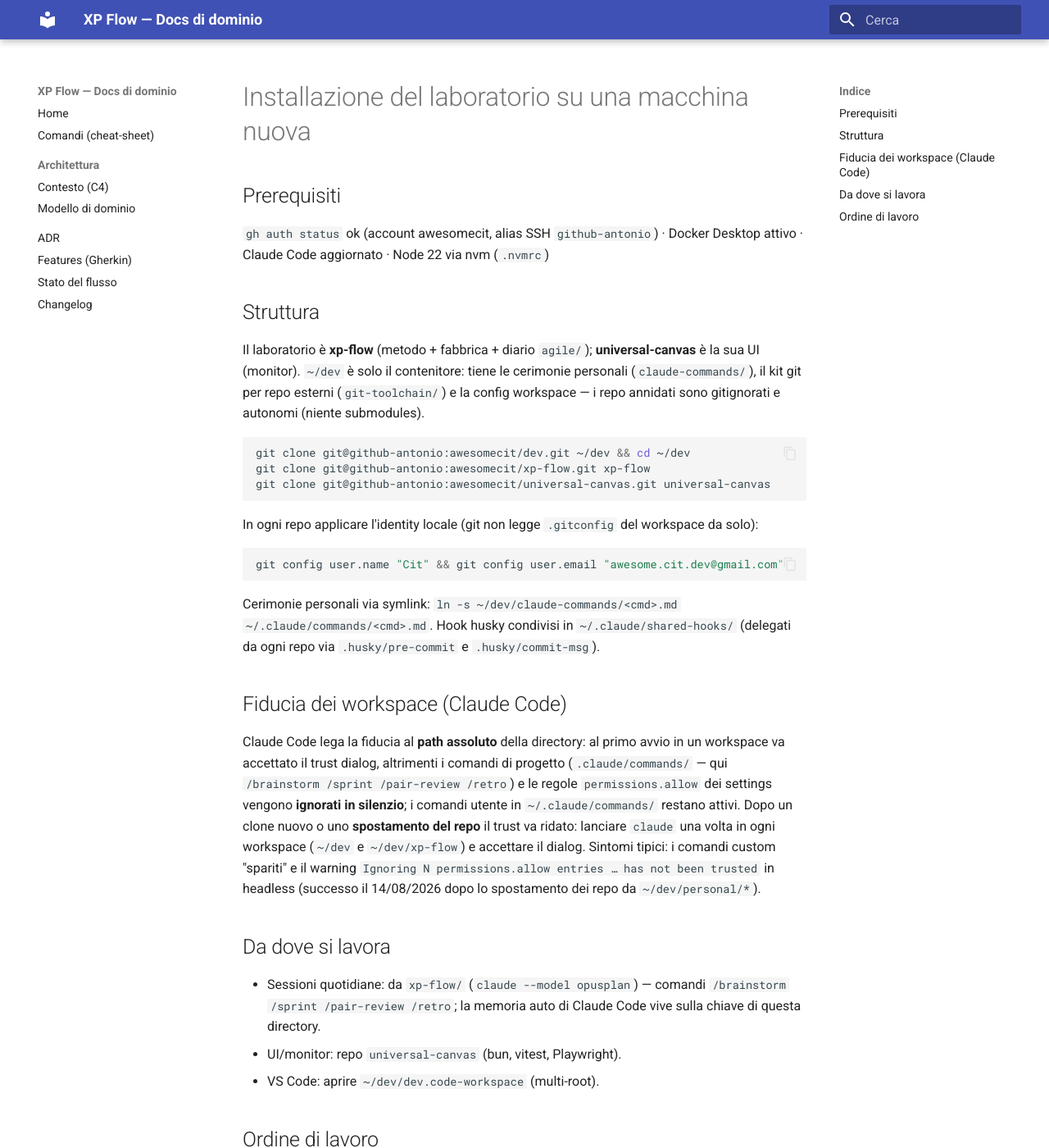
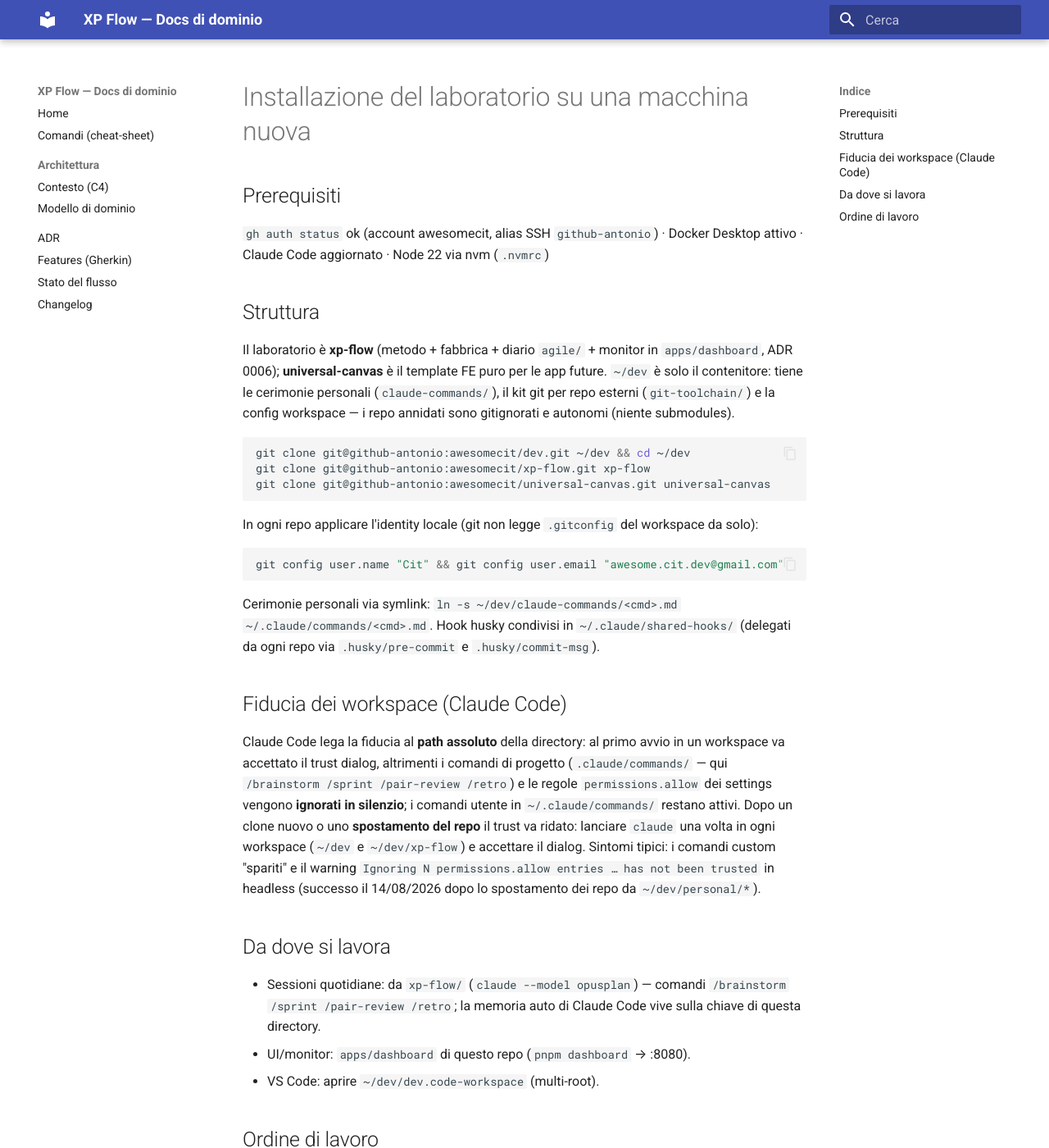
Before and after one commit to awesomecit/xp-flow, an MkDocs documentation site: the page built from docs/installazione.md, in a window 1280 px wide and 1400 px high. Shown: the whole window at 82% size. Built offline with MkDocs 1.6.1 and Material for MkDocs 9.7.7, drawn with Linux system fonts in a browser that asks for light colours.

```diff
--- a/docs/installazione.md
+++ b/docs/installazione.md
@@ -5,8 +5,9 @@
 Docker Desktop attivo · Claude Code aggiornato · Node 22 via nvm (`.nvmrc`)
 
 ## Struttura
-Il laboratorio è **xp-flow** (metodo + fabbrica + diario `agile/`);
-**universal-canvas** è la sua UI (monitor). `~/dev` è solo il contenitore:
+Il laboratorio è **xp-flow** (metodo + fabbrica + diario `agile/` + monitor
+in `apps/dashboard`, ADR 0006); **universal-canvas** è il template FE puro
+per le app future. `~/dev` è solo il contenitore:
 tiene le cerimonie personali (`claude-commands/`), il kit git per repo
 esterni (`git-toolchain/`) e la config workspace — i repo annidati sono
 gitignorati e autonomi (niente submodules).
@@ -45,7 +46,7 @@ accettare il dialog. Sintomi tipici: i comandi custom "spariti" e il warning
 - Sessioni quotidiane: da `xp-flow/` (`claude --model opusplan`) — comandi
   `/brainstorm /sprint /pair-review /retro`; la memoria auto di Claude Code
   vive sulla chiave di questa directory.
-- UI/monitor: repo `universal-canvas` (bun, vitest, Playwright).
+- UI/monitor: `apps/dashboard` di questo repo (`pnpm dashboard` → :8080).
 - VS Code: aprire `~/dev/dev.code-workspace` (multi-root).
 
 ## Ordine di lavoro
```
Also changed, not shown: README.md (added, +43 -0 lines), docs/comandi.md (+4 -2 lines), docs/metodo-sviluppo-agentico.md (+1 -1 lines).
